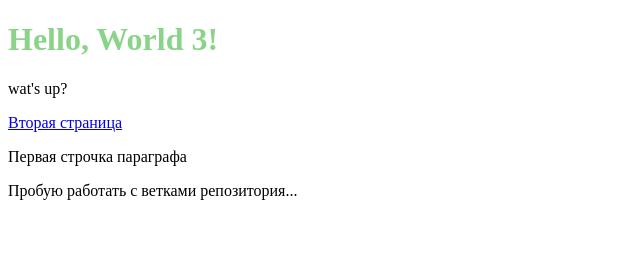
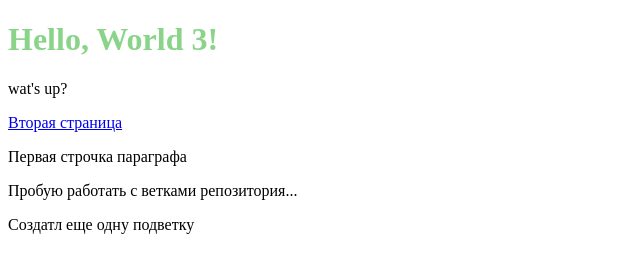
Before and after one commit to shtol1k/git-html-study, a plain HTML site: page index.html in a window 1280 px wide. Shown: the whole page, without its empty margins (0-640 px from the left). Drawn offline with Linux system fonts and the light colour scheme.

Commit message:
создал новую подветку

```diff
--- a/index.html
+++ b/index.html
@@ -12,5 +12,6 @@
 	<a href="second.html">Вторая страница</a>
 	<p>Первая строчка параграфа</p>
 	<p>Пробую работать с ветками репозитория...</p>
+	<p>Создатл еще одну подветку</p>
 </body>
 </html>
```
